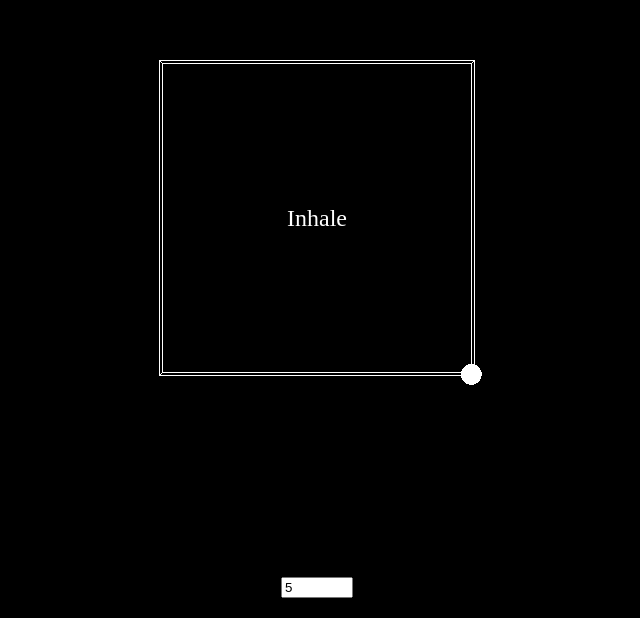
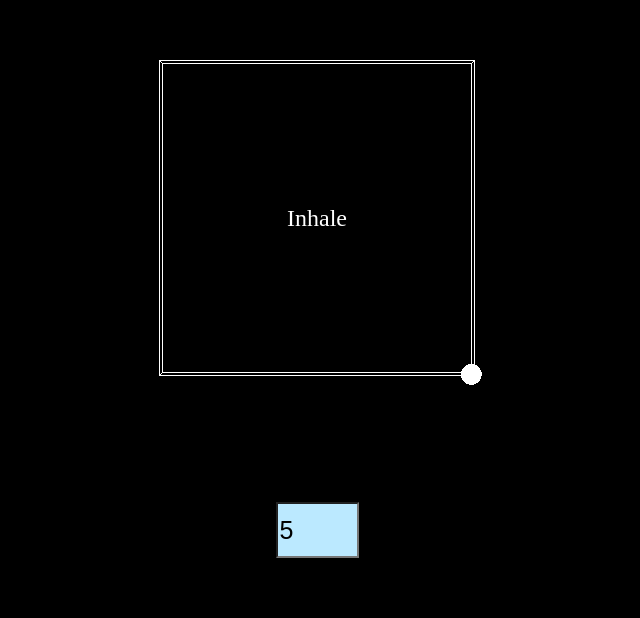
Before and after one commit to point-contents/box-breathing, a plain HTML site: page index.html in a window 1280 px wide. Shown: the part 182-800 px from the top of the page, without its empty margins (323-963 px from the left). Drawn offline with nearby package versions, Linux system fonts and the light colour scheme.

Commit message:
make input box bigger

```diff
--- a/index.html
+++ b/index.html
@@ -22,7 +22,11 @@
         }
         #speedControl {
             position: absolute;
-            bottom: 20px;
+            bottom: 60px;
+			width: 75px;
+			height: 50px;
+			font-size: 25px;
+            background-color: #BBE9FF;
         }
     </style>
 </head>
```
